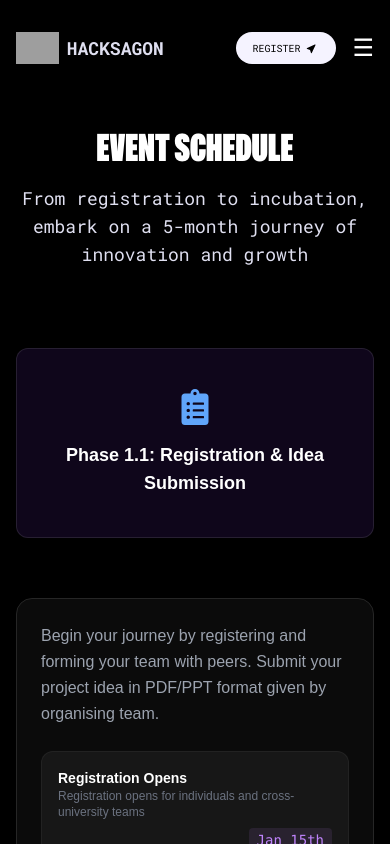
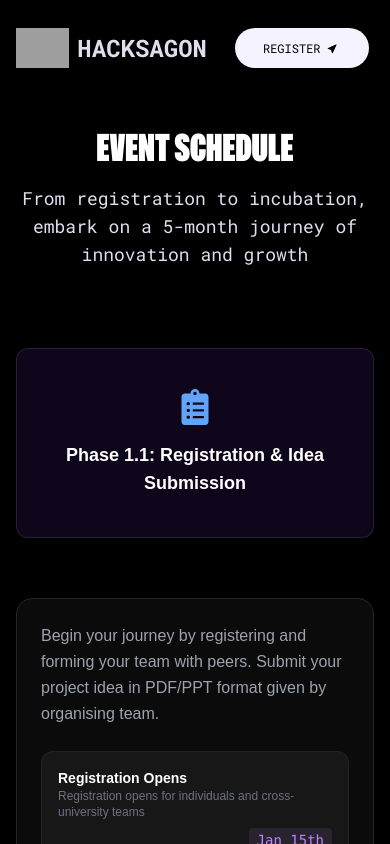
Before and after one commit to singhsrijan46/hacksagon2026, a React (Vite) app: page /schedule in a window 390 px wide. Shown: the top 844 px of the page. Built offline with nearby package versions, Linux system fonts and the light colour scheme; grey boxes are pictures that could not be loaded; a web font is replaced by a local one.

Commit message:
Revert "add responsive navbar"

```diff
--- a/src/components/Button.jsx
+++ b/src/components/Button.jsx
@@ -5,14 +5,14 @@ const Button = ({ id, title, rightIcon, leftIcon, containerClass, ...props }) =>
     <button
       id={id}
       className={clsx(
-        "group relative z-10 w-fit cursor-pointer overflow-hidden rounded-full bg-violet-50 px-4 py-2 md:px-7 md:py-3 text-black",
+        "group relative z-10 w-fit cursor-pointer overflow-hidden rounded-full bg-violet-50 px-7 py-3 text-black",
         containerClass
       )}
       {...props}
     >
       {leftIcon}
 
-      <span className="relative inline-flex overflow-hidden font-general text-[10px] md:text-xs uppercase">
+      <span className="relative inline-flex overflow-hidden font-general text-xs uppercase">
         <div className="translate-y-0 skew-y-0 transition duration-500 group-hover:translate-y-[-160%] group-hover:skew-y-12">
           {title}
         </div>
--- a/src/components/Navbar.jsx
+++ b/src/components/Navbar.jsx
@@ -14,18 +14,11 @@ const NavBar = () => {
   const { y: currentScrollY } = useWindowScroll();
   const [isNavVisible, setIsNavVisible] = useState(true);
   const [lastScrollY, setLastScrollY] = useState(0);
-  const [isMobileMenuOpen, setIsMobileMenuOpen] = useState(false);
 
   const navigate = useNavigate();
   const location = useLocation();
 
   useEffect(() => {
-    if (isMobileMenuOpen) {
-      setIsNavVisible(true);
-      navContainerRef.current.classList.remove("floating-nav");
-      return;
-    }
-
     if (currentScrollY === 0) {
       setIsNavVisible(true);
       navContainerRef.current.classList.remove("floating-nav");
@@ -37,7 +30,7 @@ const NavBar = () => {
       navContainerRef.current.classList.add("floating-nav");
     }
     setLastScrollY(currentScrollY);
-  }, [currentScrollY, lastScrollY, isMobileMenuOpen]);
+  }, [currentScrollY, lastScrollY]);
 
   useEffect(() => {
     gsap.to(navContainerRef.current, {
@@ -91,7 +84,6 @@ const NavBar = () => {
   };
 
   return (
-    <>
     <div
       ref={navContainerRef}
       className="fixed inset-x-0 top-4 z-50 h-16 border-none transition-all duration-700 sm:inset-x-6"
@@ -103,16 +95,16 @@ const NavBar = () => {
               <img
                 src="https://i.postimg.cc/cCT9dGfv/Hacksagon-white.png"
                 alt="logo"
-                  className="h-8 md:h-10 w-auto"
+                className="h-10 w-auto"
               />
-                <span className="font-general font-black text-lg md:text-2xl uppercase text-blue-50">Hacksagon</span>
+              <span className="font-general font-black text-2xl uppercase text-blue-50">Hacksagon</span>
             </div>
 
             <Button
               id="register-button"
               title="Register"
               rightIcon={<TiLocationArrow />}
-                containerClass="bg-blue-50 hidden md:flex items-center justify-center gap-1"
+              containerClass="bg-blue-50 flex items-center justify-center gap-1"
               onClick={() => navigate('/schedule')}
             />
           </div>
@@ -150,60 +142,10 @@ const NavBar = () => {
                 </div>
               </div>
             </div>
-
-              {/* Mobile Register Button */}
-              <Button
-                id="register-button-mobile"
-                title="Register"
-                rightIcon={<TiLocationArrow />}
-                containerClass="bg-blue-50 flex md:hidden items-center justify-center gap-1"
-                onClick={() => navigate('/schedule')}
-              />
-
-              {/* Mobile Hamburger Button */}
-              <button
-                className="ml-4 md:hidden text-white focus:outline-none"
-                onClick={() => setIsMobileMenuOpen(!isMobileMenuOpen)}
-              >
-                {isMobileMenuOpen ? (
-                  <span className="text-2xl">✕</span> // Close icon
-                ) : (
-                  <span className="text-2xl">☰</span> // Hamburger icon
-                )}
-              </button>
           </div>
         </nav>
       </header>
     </div>
-
-      {/* Mobile Menu Overlay */}
-      <div
-        className={`fixed inset-0 z-[60] bg-[#1a0b2e] pt-24 px-6 md:hidden transition-transform duration-300 ease-in-out ${isMobileMenuOpen ? 'translate-x-0' : 'translate-x-full'
-          }`}
-      >
-        <div className="flex flex-col gap-6">
-          <button
-            className="absolute top-6 right-6 text-white focus:outline-none"
-            onClick={() => setIsMobileMenuOpen(false)}
-          >
-            <span className="text-3xl">✕</span>
-          </button>
-          {[...navItems, ...moreItems].map((item, index) => (
-            <a
-              key={index}
-              href={`#${item.toLowerCase()}`}
-              className="text-2xl font-general font-medium text-white hover:text-blue-50 transition-colors"
-              onClick={(e) => {
-                handleNavClick(e, item);
-                setIsMobileMenuOpen(false);
-              }}
-            >
-              {item}
-            </a>
-          ))}
-        </div>
-      </div>
-    </>
   );
 };
 
```
Lines whose indentation alone changed are shown as unchanged.
